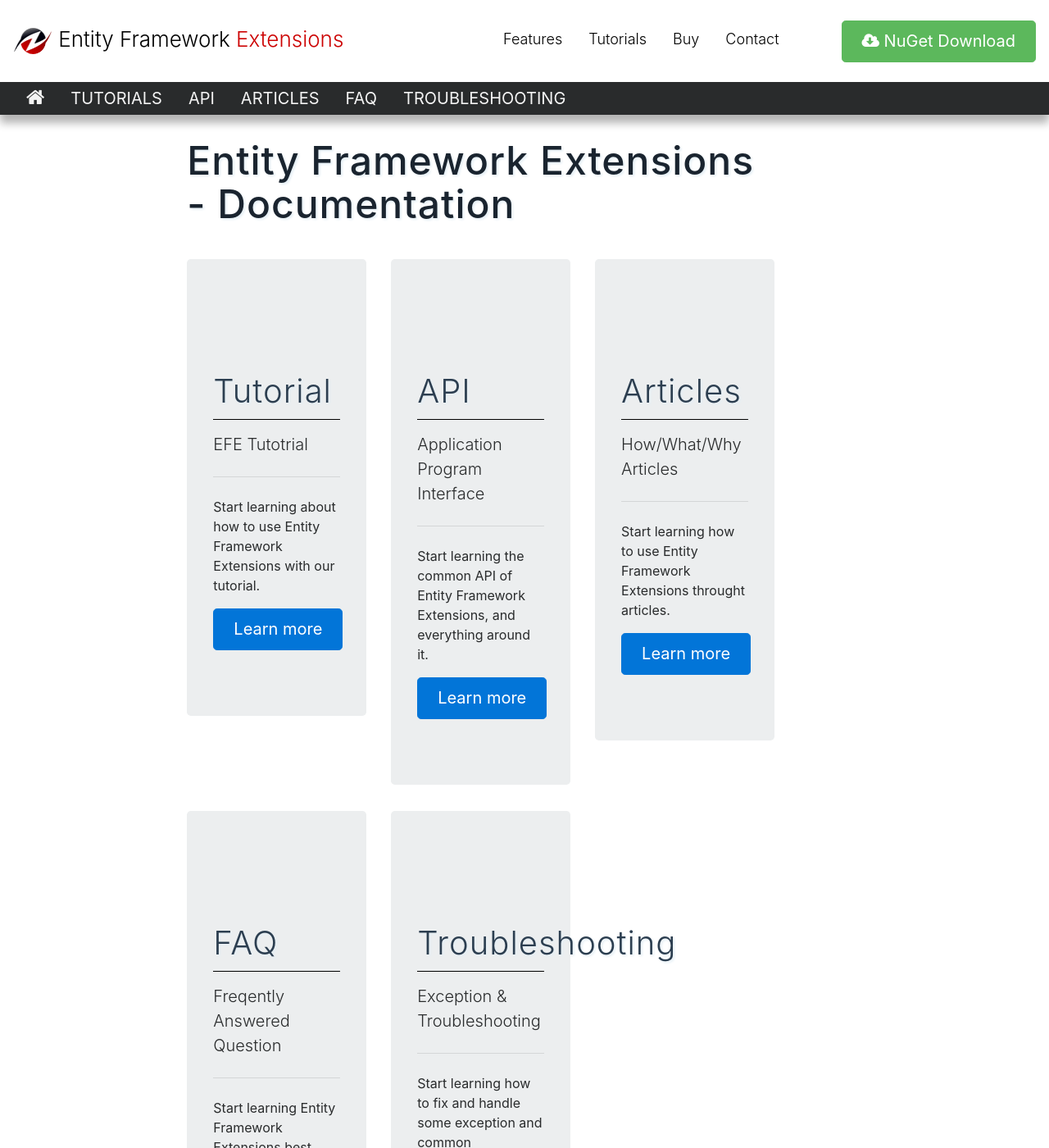
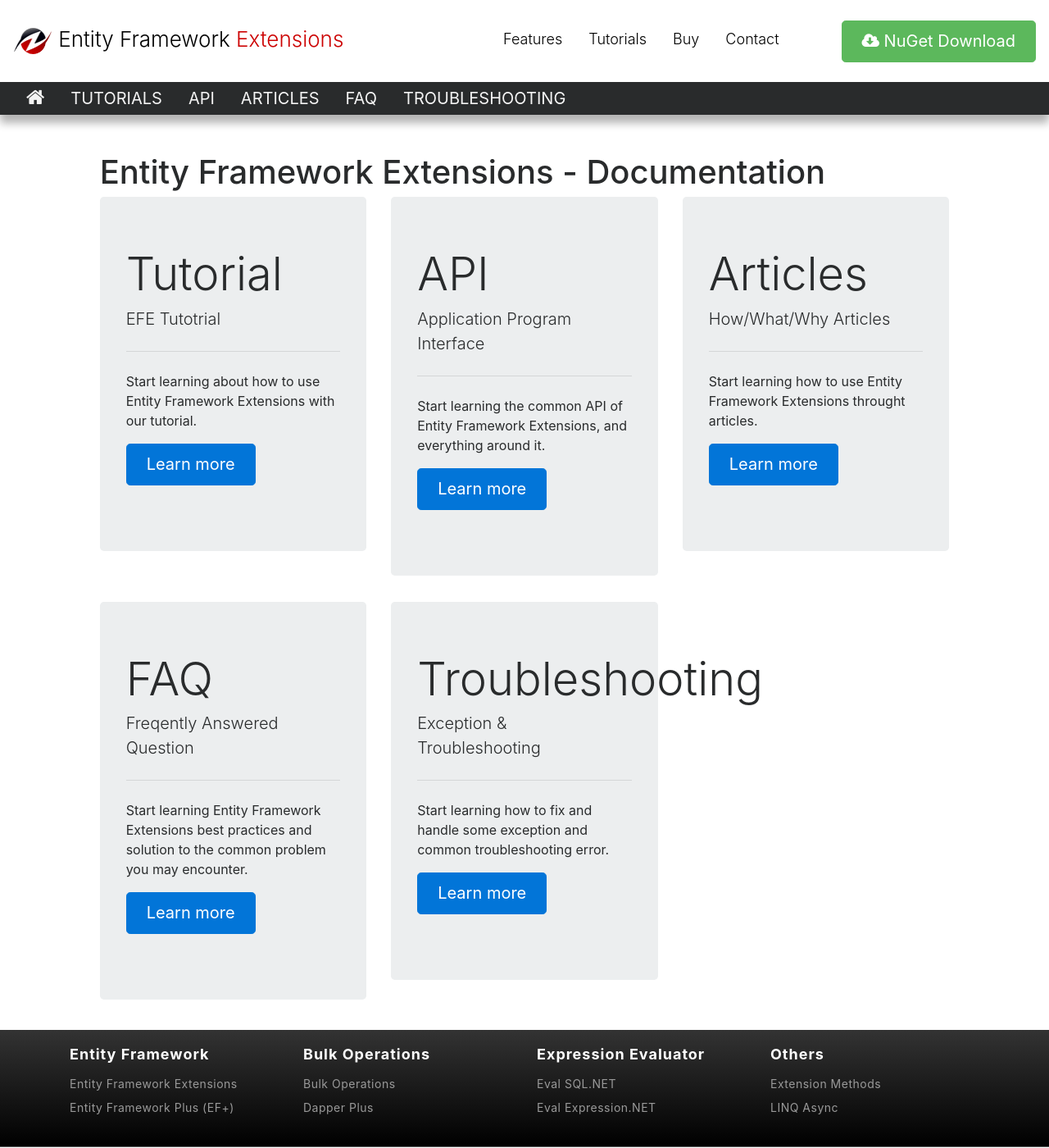
Before and after one commit to zzzprojects/EntityFramework-Extensions, a Jekyll site: the page built from docs/pages/documentation.md, in a window 1280 px wide and 1400 px high. Shown: the whole window at 82% size. Built offline with Jekyll 4.4.1, drawn with Linux system fonts in a browser that asks for light colours; nearby versions of some CDN libraries.

Commit message:
Update default.html

```diff
--- a/docs/_layouts/default.html
+++ b/docs/_layouts/default.html
@@ -155,7 +155,7 @@
 	<div class="container-fluid">
 		<div class="row" style="min-height: 800px;">
 
-{% if page.path != "index.md" %}
+{% if page.path != "index.md" and page.path != "pages/documentation.md"  %}
 			<div class="col-sm-2">
 				<aside>
 	{% include aside.html %}
```
